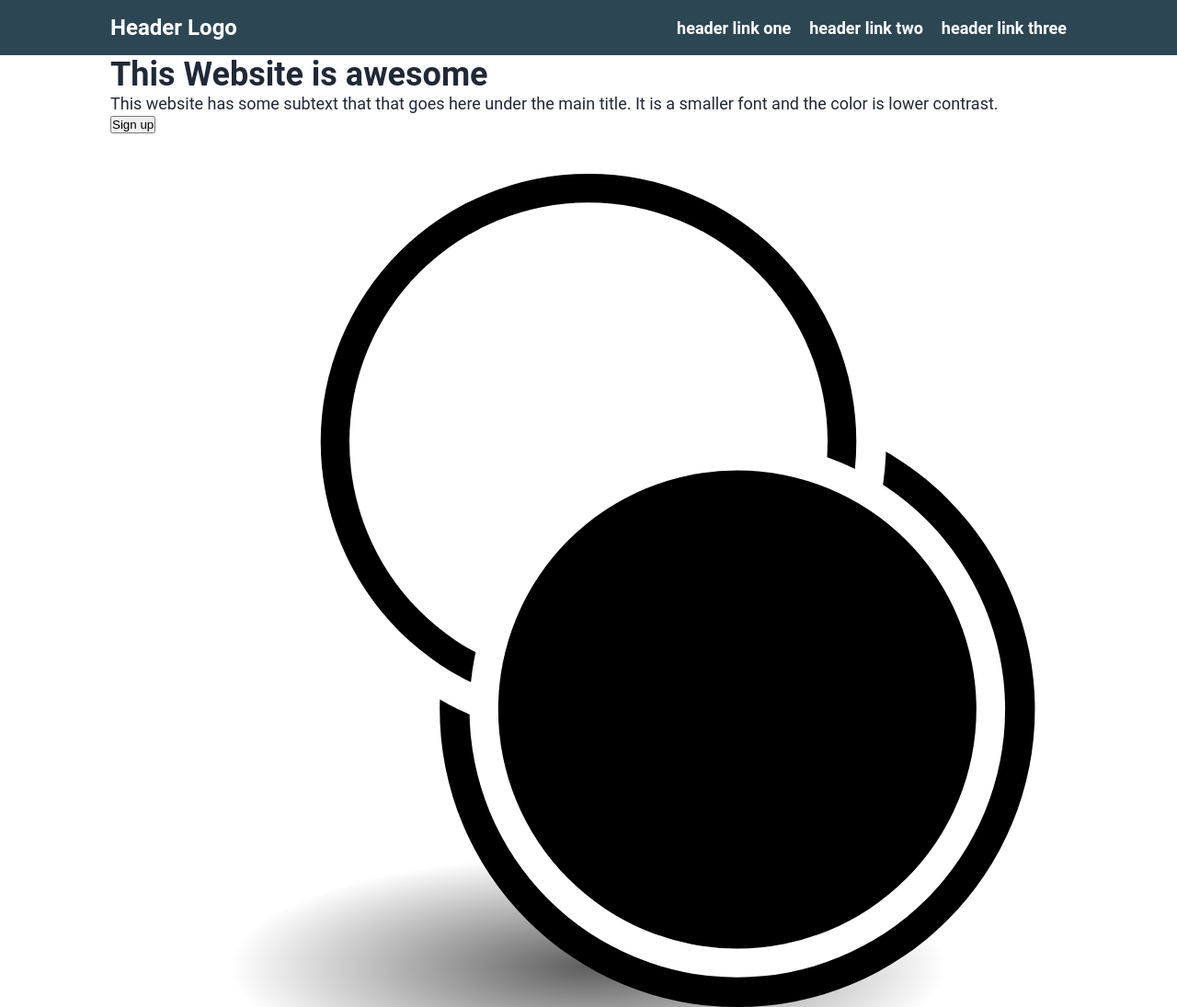
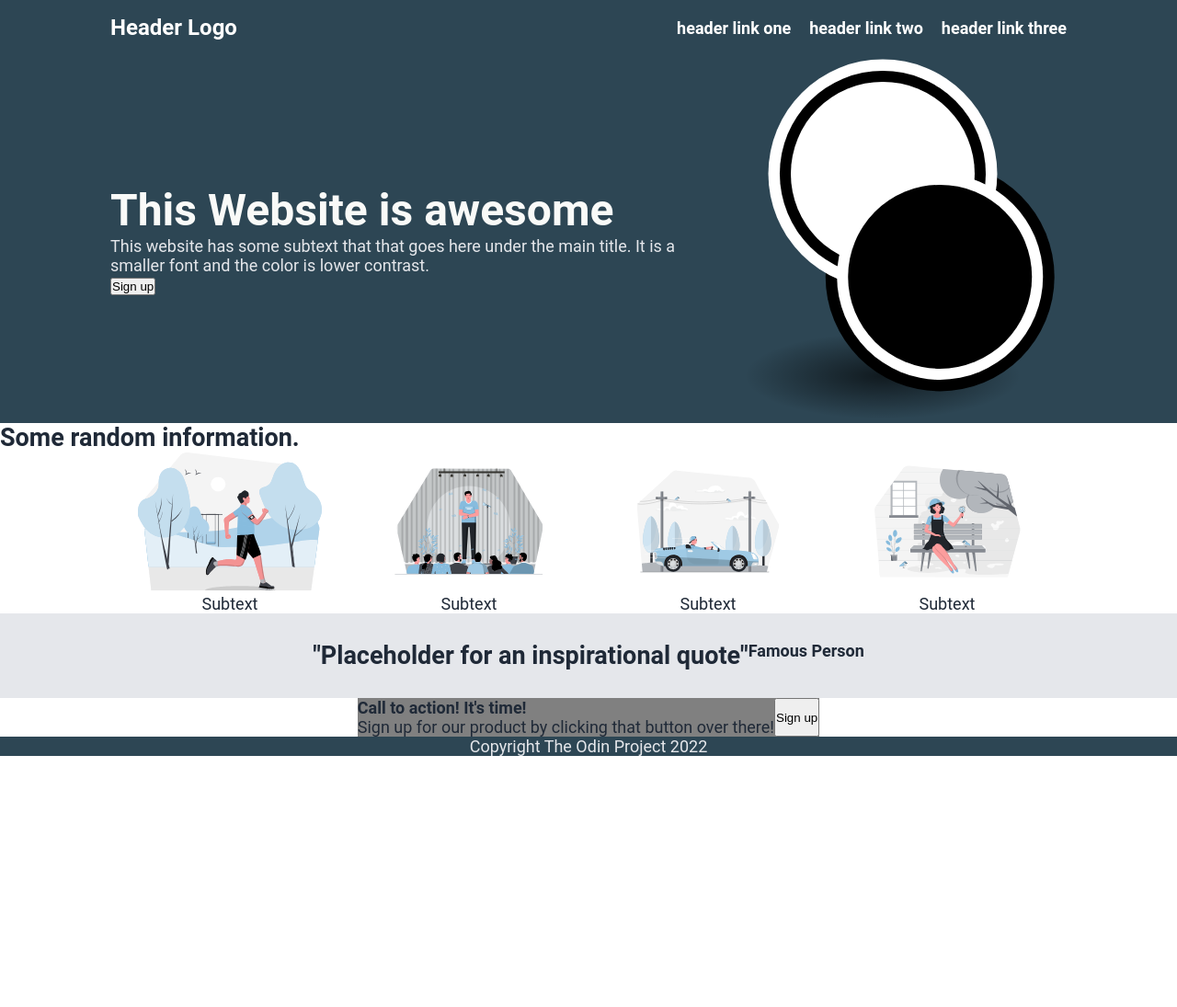
Before and after one commit to RP-343/Landing-Page---TOP-Project-Foundations, a plain HTML site: page index.html in a window 1280 px wide. Shown: the top 1095 px of the page at 92% size. After the commit the page ends 822 px from the top, so only its background shows below. Drawn offline with Linux system fonts and the light colour scheme.

Commit message:
Flexbox containers, align items roughly, add more fonts/weight
On the CSS file, begin to set up sections from those divided previously
on HTML. Set up their flexbox containers with display: flex, as well as
begin rudimentary positioning on the items.

Add stylized font, weights, and color to header section.

Add constraints to image sizes in the header and illustrations sections.
Text-align subtext under each of the illustration boxes. Set flex: 1 to
keep each illustration box at even growth.

Add a rough quote format in order to maintain text positions when
resizing. Currently utilize margin-left and have quote text and person
as two different items within parent container.

Roughly initialize call to action box, and use placeholders only for
positioning. Colors, fonts, button stylization are subject to change.
Initialize new banner-box container to have the banner card be within
section with its own properties as well as to position call-to-action
text to the left away from the button on the right.

Center footer content in CSS. Set body element as a parent container,
change flex-direction to column, and set margin-top to auto within the
footer CSS declaration to maintain footer position at the bottom of the
page.

```diff
--- a/index.html
+++ b/index.html
@@ -42,6 +42,7 @@
 			<img src="/img/placeholder-logo.svg" alt="Placeholder Logo">
 		</div>
 	</header>
+
 	<section class="illustrations">
 		<h2>Some random information.</h2>
 		<div class="container">
@@ -78,15 +79,22 @@
 	<section class="quote">
 		<div class="container">
 			<h2>"Placeholder for an inspirational quote"</h2>
+			<h4>Famous Person</h4>
 		</div>
 	</section>
 
 	<section class="banner">
 		<div class="banner-container">
-			<p class="call-to-action">
-
-			</p>
-			<button class="sign-up">Sign up</button>
+			<div class="banner-box">
+				<div class="banner-text">
+					<h4>Call to action! It's time!</h4>
+					<p class="call-to-action">
+						Sign up for our product by clicking that
+						button over there!
+					</p>
+				</div>
+				<button class="sign-up">Sign up</button>
+			</div>
 		</div>
 	</section>
 
--- a/styles.css
+++ b/styles.css
@@ -10,6 +10,8 @@ body {
     line-height: ;
     color: #1f2937;
     background: white;
+    display: flex;
+    flex-direction: column;
 }
 
 img {
@@ -59,3 +61,88 @@ ul {
 .navbar ul li {
     margin-left: 20px;
 }
+
+
+
+.header {
+    background: #2d4654;
+}
+
+.header h1 {
+    font-size: 48px;
+    font-weight: bolder;
+    color: #f9faf8;
+}
+
+.header p {
+    color: #e5e7eb;
+}
+.header img {
+    max-width: 400px;
+}
+
+.header .container {
+    display: flex;
+    align-items: center;
+    justify-content: space-between;
+}
+
+
+
+.illustrations img {
+    max-width: 200px;
+}
+
+.illustrations .container {
+    display: flex;
+}
+
+.box {
+    flex: 1;
+    text-align: center;
+}
+
+
+
+.quote {
+    background: #e5e7eb;
+}
+
+.quote .container {
+    display: flex;
+    justify-content: center;
+    padding: 30px;
+}
+
+.quote h4 {
+
+}
+
+
+
+.banner {
+
+}
+
+.banner .banner-container {
+    display: flex;
+    justify-content: center;
+
+}
+
+.banner-box {
+    background-color: gray;
+    display: flex;
+
+}
+
+.footer {
+    margin-top: auto;
+    background-color: #2d4654;
+    color: #e5e7eb;
+}
+
+.footer .container {
+    display: flex;
+    justify-content: center;
+}
```
